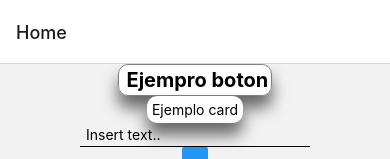
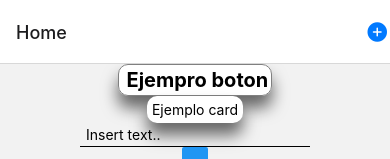
Before and after one commit to MairaJulian/app-estacionamiento, a React Native app: screen / in a window 390 px wide. Shown: the top 159 px of the page. Built offline with nearby package versions, Linux system fonts and the light colour scheme.

Commit message:
agregue boton en navegacion

```diff
--- a/src/navigator/stackNavigator/index.jsx
+++ b/src/navigator/stackNavigator/index.jsx
@@ -4,17 +4,26 @@ import { createStackNavigator } from '@react-navigation/stack'
 import AddPlace from './../../screens/addPlace/AddPlace';
 import Home from '../../screens/home/Home';
 import Detail from './../../screens/detail/Detail';
+import { Ionicons } from '@expo/vector-icons'
+
+const Stack = createStackNavigator()
 
 const StackNavigator = () => {
-
-    const Stack = createStackNavigator()
 
   return (
         <Stack.Navigator initialRouteName='Home'>
             <Stack.Screen
                 name="Home"
                 component={Home}
-                // options=""
+                options={
+                    ({navigation})=>({headerRight:()=>
+                    <Ionicons
+                    name="md-add-circle"
+                    size={24}
+                    color="#0079FF"
+                    onPress={() => navigation.navigate("AddPlace")}
+                    />})
+                }
             />
             <Stack.Screen
                 name="AddPlace"
```
